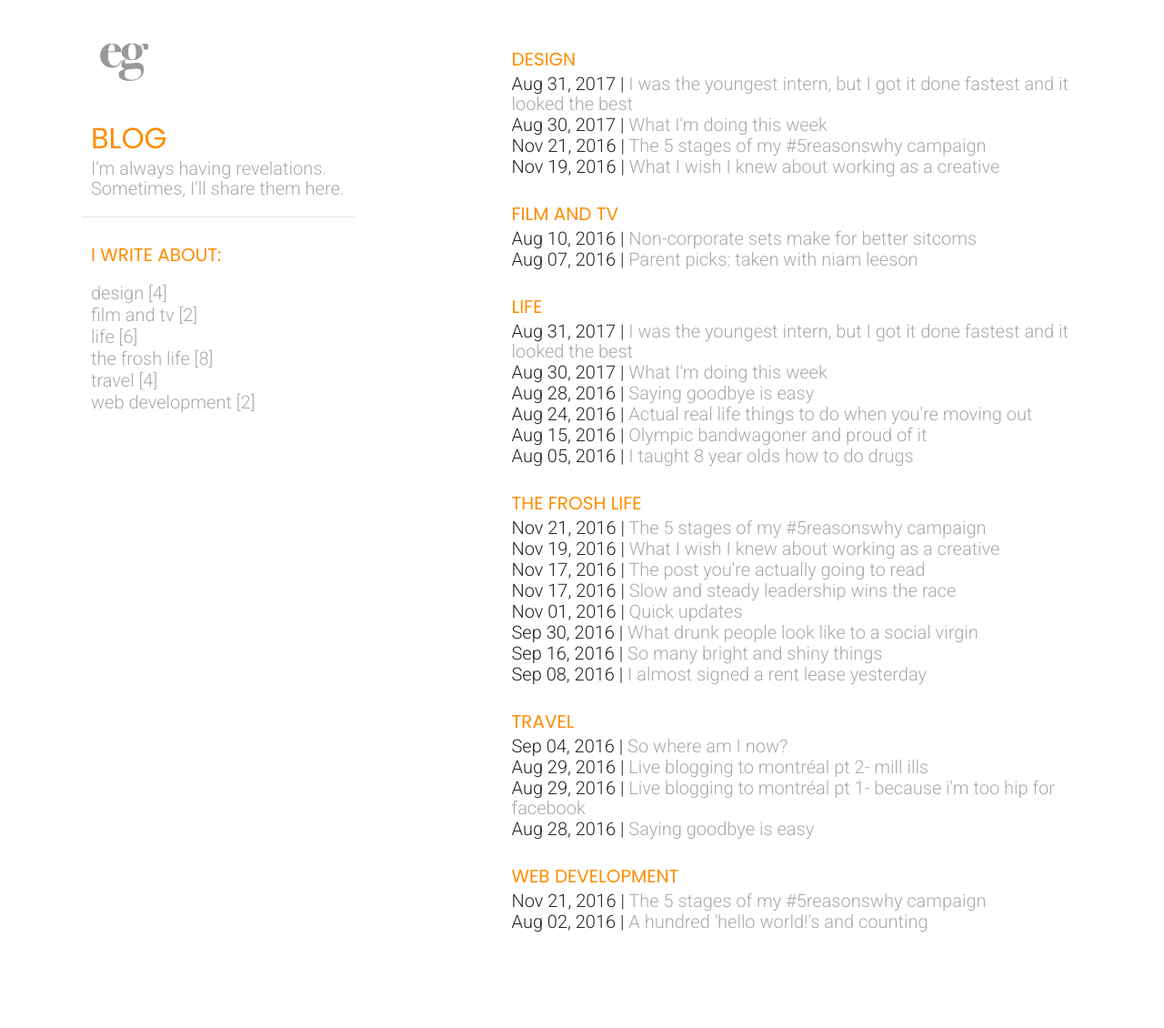
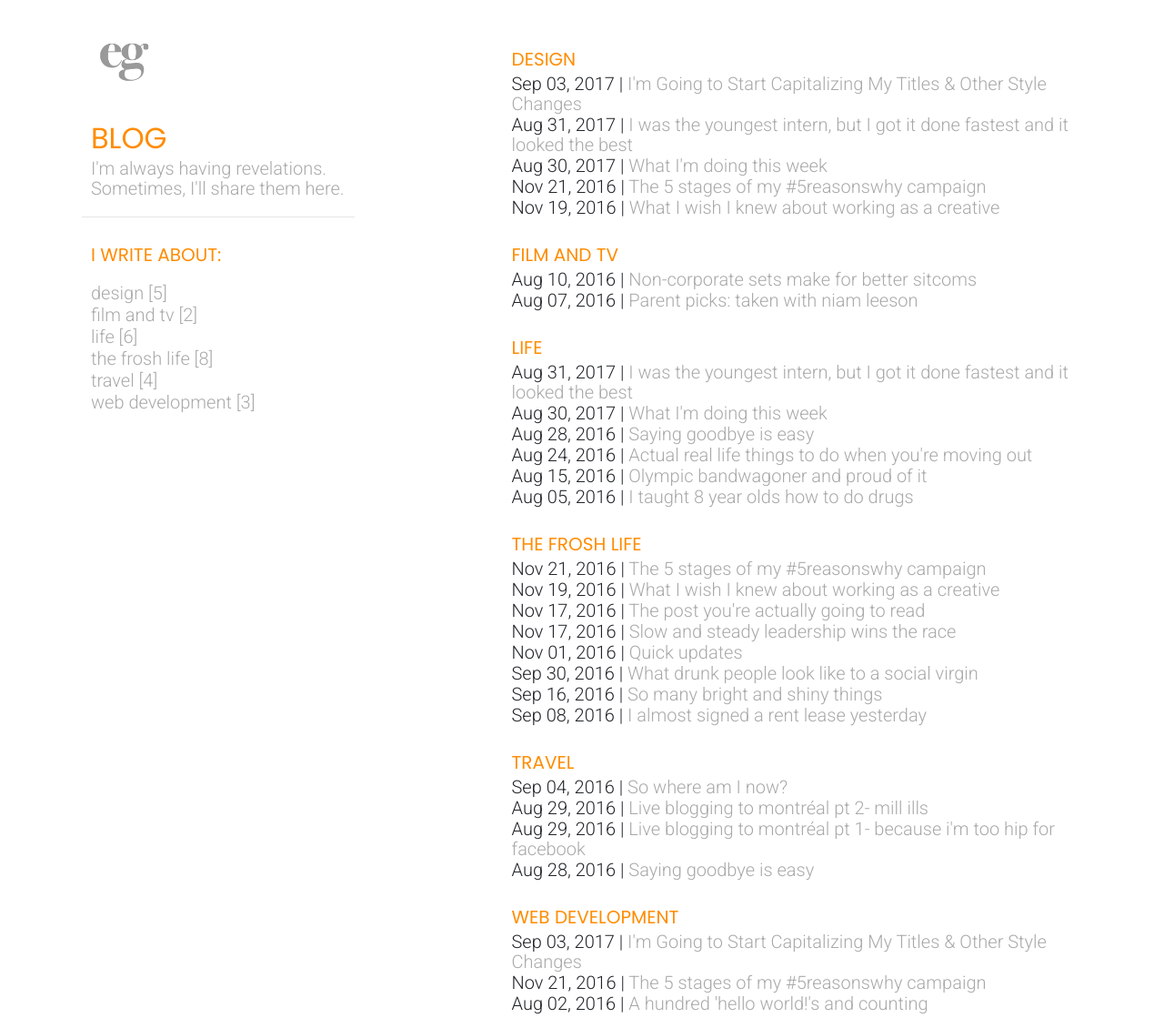
Before and after one commit to elaineg/blog, a Jekyll site: the page built from tags.html, in a window 1280 px wide and 1130 px high. Shown: the whole window at 91% size. Built offline with Jekyll 4.4.1, drawn with Linux system fonts in a browser that asks for light colours; some of the changed lines change nothing that is shown.

Commit message:
new post!!

```diff
--- /dev/null
+++ b/_posts/2017-09-03-widtw2.md
@@ -0,0 +1,21 @@
+---
+layout: post
+title: "I'm Going to Start Capitalizing My Titles & Other Style Changes"
+date: 2017-09-03
+tags: [design, web development]
+---
+*This is the second installment of my "What I'm doing this week" series, but don't get used to the frequent updates. School is starting and soon I won't have a free minute.*
+
+I'm so excited to unveil a remake of my portfolio! After letting it sit for a year, my domain expired and I was forced to shell out more college money renew it. My website was a concept piece that didn't have any of my current work so I took three days to grind out a new look.
+
+**Easier maintenance and faster workflow.** I built the old website from scratch so all the responsive elements were designed and coded meticulously. I didn't have the time to add new items and reconfigure the responsive elements of my website, so I went back to a simpler, blog-like style that will be easier to update. I've also learned how to use Sketch since then and the lightweight application runs circles around Abode Photoshop when it comes to creating images I can use for the website. It took me at least two full weeks to build my portfolio first time from a blank HTML document- This time, it took me three days.
+
+**New logo!** I'm so excited about my new logo. It's a weird direction for me because I am an anti-serif crusader, but I've flipped over to the dark side. I've cemented my commitment in by changing the body font on my blog, as well.
+
+**Proper title casing, because my blog isn't a chat room.** I've loved the atmosphere of dry humor that <h1 style="text-transform: lowercase;"></h1> brings but it's time to accept that I'm not funny and move on with my life. My digital stand-up days were painfully awkward and wildly unsuccessful. Goodbye, tumblr-obsessed Elaine.
+
+### Other happenings
+
+**Technology Analyst for (Queen's University Investment Counsel)[http://quiconline.ca].** I'll be starting a new tech role as the work for my (Grad Maps)[http://careers.queensu.ca/gradmaps] project winds down. With frosh fair approaching, I will be incredibly busy this week creating design materials for them. While this role is in the realm of what I've typically done for clubs, I'm excited for the exposure to discussions about market trends.
+
+**Fun facts about this blog:** Exactly one year and one day ago, I published my first post on this blog. If you're still here, thanks. It's obvious that September 1st is my internal New Year's because I make all my resolutions for commitment then.
--- a/css/main.css
+++ b/css/main.css
@@ -65,7 +65,10 @@ h2, h5 {
   font-family: "Poppins", sans-serif;
   text-transform: uppercase;
   font-weight: 400;
+}
 
+h3 {
+  font-family: "Roboto", sans-serif;
 }
 
 hr {
```
